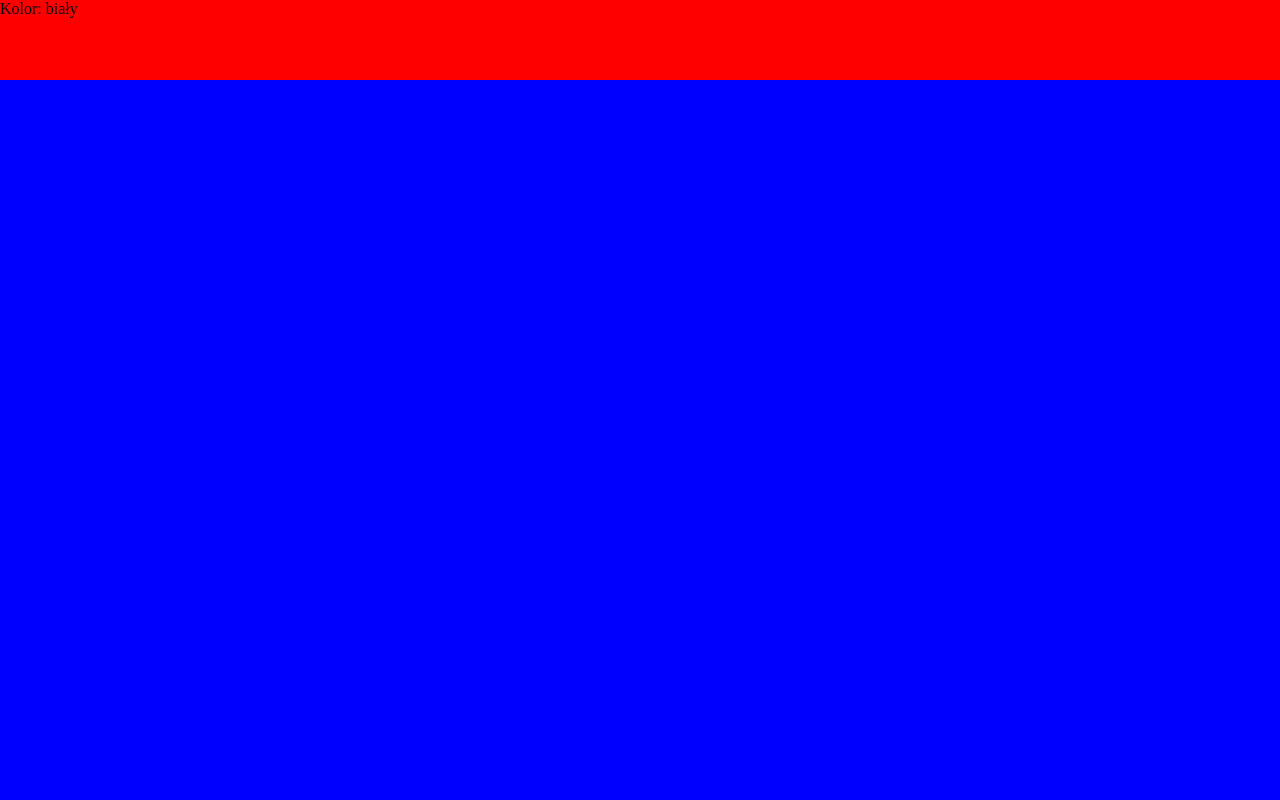
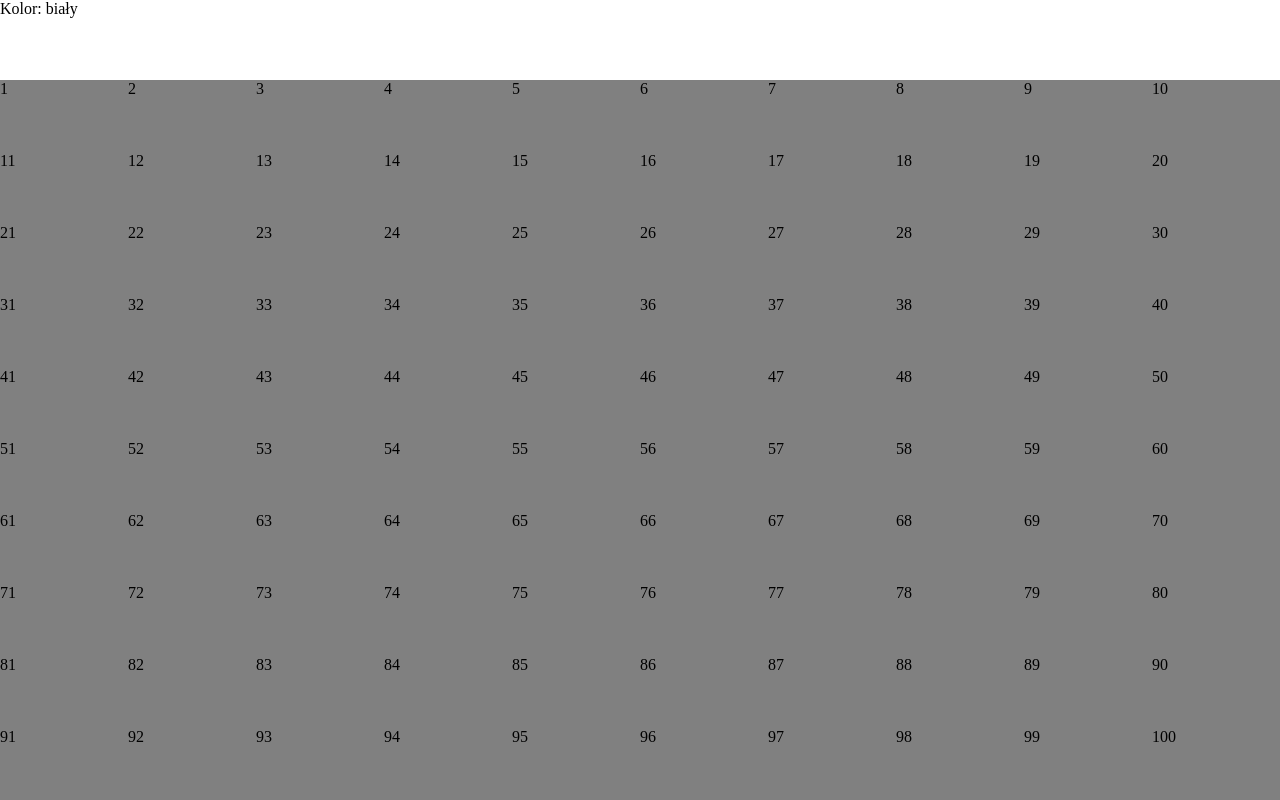
Before and after one commit to AdrianNiewiadomski/Prosty-edytor-graficzny, a plain HTML site: page index.html in a window 1280 px wide. Drawn offline with Linux system fonts and the light colour scheme.

Commit message:
do skryptu js dodano funkcje inicjuj() wypelniajaca diva plansza ponumerowanymi polami. Pola maja wysokosc i szerokosc 10%.

```diff
--- a/index.html
+++ b/index.html
@@ -9,5 +9,9 @@
     <body>
         <div id="opis">Kolor: biały</div>
         <div id="plansza"></div>
+
+        <script type="text/javascript">
+            inicjuj();
+        </script>
     </body>
 </html>
--- a/skrypt.js
+++ b/skrypt.js
@@ -0,0 +1,15 @@
+function inicjuj(){
+    var html = '';
+    var nr=0;
+
+    for(var i=0; i<10; i++){
+        for(var j=0; j<10; j++){
+            nr = 10*i+j+1;
+            html += '<div class="pole">' +nr+ '</div>';
+
+            if(j==9)
+                html += '<div style="clear: both;"></div>';
+        }
+    }
+    document.getElementById('plansza').innerHTML = html;
+}
--- a/style.css
+++ b/style.css
@@ -5,9 +5,15 @@ html,body{
 }
 #opis{
     height:10%;
-    background-color:red;
+    /* background-color:red; */
 }
 #plansza{
     height:90%;
-    background-color:blue;
+    /* background-color:blue; */
 }
+.pole{
+    float:left;
+    width:10%;
+    height:10%;
+    background-color: grey;
+}
```
